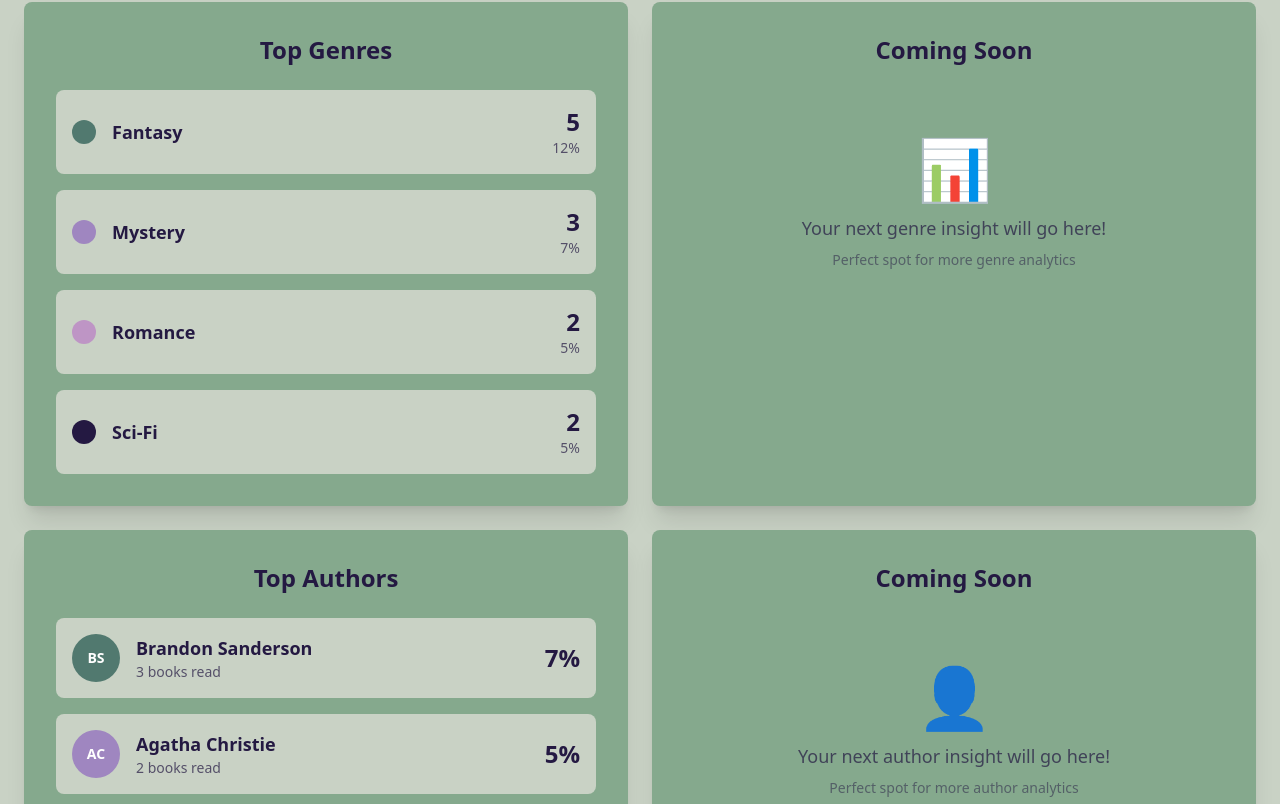
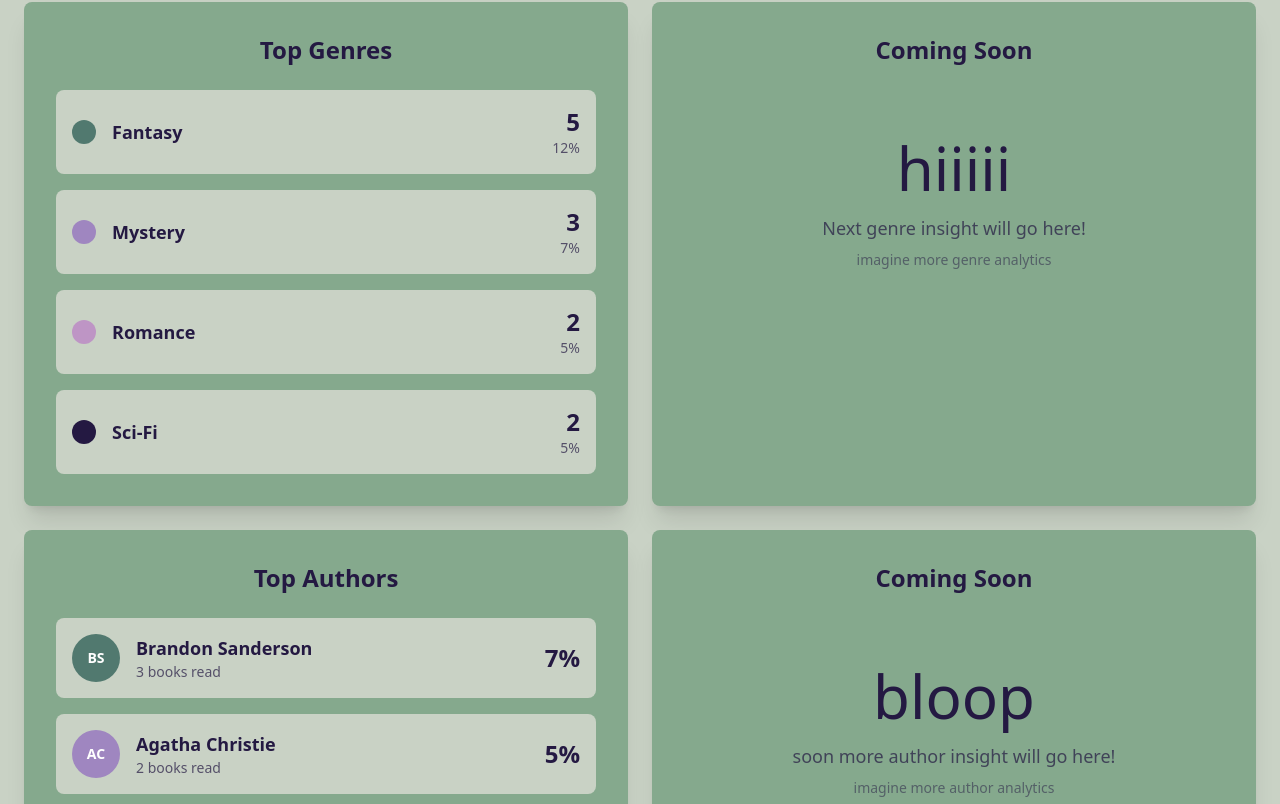
Before and after one commit to najaad/florilegium, a Next.js app: page / in a window 1280 px wide. Shown: the part 1736-2540 px from the top of the page. Built offline with nearby package versions, Linux system fonts and the light colour scheme.

Commit message:
Update page.tsx

```diff
--- a/src/app/page.tsx
+++ b/src/app/page.tsx
@@ -359,9 +359,9 @@ export default function Home() {
                     <div className="bg-base-200 shadow-xl rounded-lg p-8">
                       <h2 className="text-2xl font-bold text-center mb-6">Coming Soon</h2>
                       <div className="text-center py-12">
-                        <div className="text-6xl mb-4">📊</div>
-                        <p className="text-lg opacity-70">Your next genre insight will go here!</p>
-                        <p className="text-sm opacity-50 mt-2">Perfect spot for more genre analytics</p>
+                        <div className="text-6xl mb-4">hiiiii</div>
+                        <p className="text-lg opacity-70">Next genre insight will go here!</p>
+                        <p className="text-sm opacity-50 mt-2">imagine more genre analytics</p>
                       </div>
                     </div>
                   </div>
@@ -401,9 +401,9 @@ export default function Home() {
                     <div className="bg-base-200 shadow-xl rounded-lg p-8">
                       <h2 className="text-2xl font-bold text-center mb-6">Coming Soon</h2>
                       <div className="text-center py-12">
-                        <div className="text-6xl mb-4">👤</div>
-                        <p className="text-lg opacity-70">Your next author insight will go here!</p>
-                        <p className="text-sm opacity-50 mt-2">Perfect spot for more author analytics</p>
+                        <div className="text-6xl mb-4">bloop</div>
+                        <p className="text-lg opacity-70">soon more author insight will go here!</p>
+                        <p className="text-sm opacity-50 mt-2">imagine more author analytics</p>
                       </div>
                     </div>
                   </div>
```
